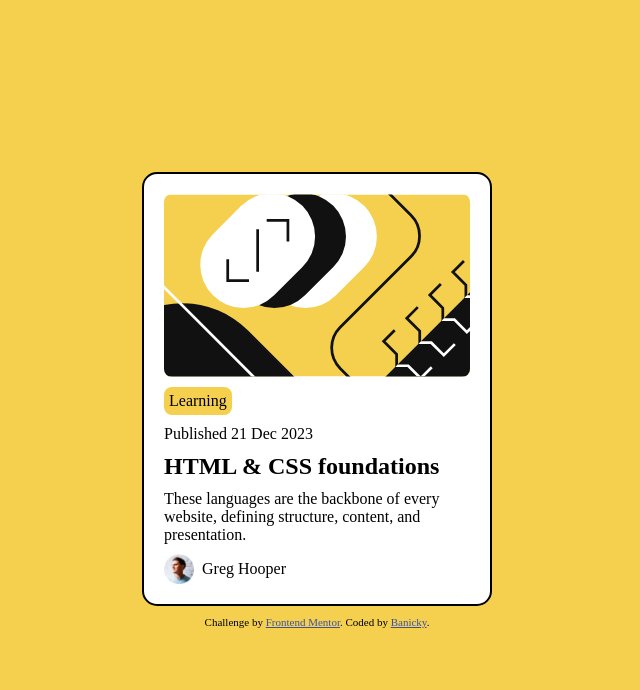
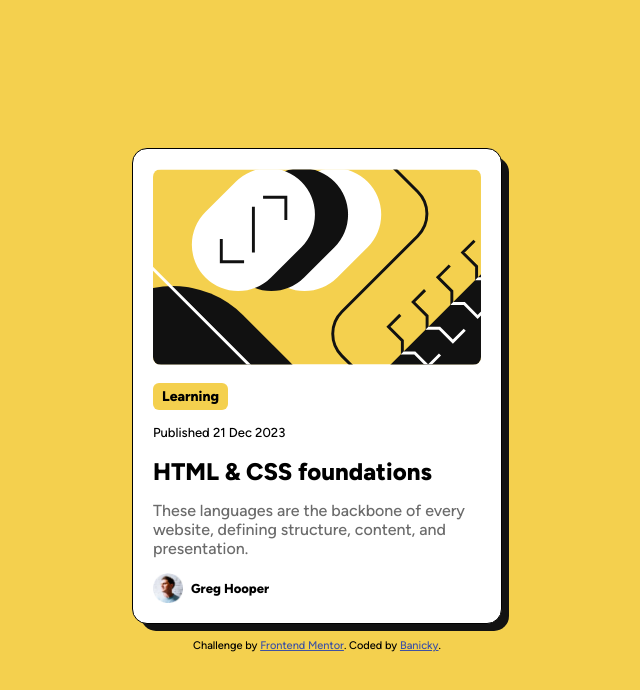
Before and after one commit to Banicky/Blog-Review-Card, a website built with Vite: page index.html in a window 1280 px wide. Shown: the whole page, without its empty margins (323-963 px from the left). Built offline with nearby package versions, Linux system fonts and the light colour scheme.

Commit message:
Finished design

```diff
--- a/index.html
+++ b/index.html
@@ -18,17 +18,21 @@
 
       <p class="learning_text">Learning</p>
 
-      <p>Published 21 Dec 2023</p>
+      <p class="publication_text">Published 21 Dec 2023</p>
 
       <h2>HTML & CSS foundations</h2>
 
-      <p>These languages are the backbone of every website, defining structure, content, and presentation.</p>
+      <p class="main_text">
+        These languages are the backbone of every website, defining structure, content, and presentation.
+      </p>
 
       <div class="greg_section">
         <img src="./assets/images/image-avatar.webp" alt="">
         <p>Greg Hooper</p>
       </div>
     </div>
+
+    <div class="shadow"></div>
   </div>
 
   <div class="attribution">
--- a/src/style.css
+++ b/src/style.css
@@ -7,6 +7,20 @@
   box-sizing: border-box;
 }
 
+@font-face {
+  font-family: 'NewFont';
+  src: url('../assets/fonts/static/Figtree-Medium.ttf');
+  font-weight: 500;
+  font-style: normal;
+}
+
+@font-face {
+  font-family: 'NewFont';
+  src: url('../assets/fonts/static/Figtree-ExtraBold.ttf');
+  font-weight: 800;
+  font-style: normal;
+}
+
 body {
   background-color: hsl(47, 88%, 63%);
   height: 100vh;
@@ -14,31 +28,47 @@ body {
   flex-direction: column;
   align-items: center;
   justify-content: center;
+  font-family: 'NewFont';
+  position: relative;
+  z-index: 0;
 }
 
 .outer_container {
-  width: 350px;
+  width: 370px;
   background-color: hsl(0, 0%, 100%);
-  border: 2px solid black;
+  border: 1.5px solid black;
   border-radius: 15px;
+  position: relative;
 }
 
 .inner_container {
   display: flex;
   flex-direction: column;
-  gap: 10px;
+  gap: 15px;
   margin: 20px;
 }
 
 .learning_text {
-  padding: 5px;
+  padding: 5px 9px;
   background-color: hsl(47, 88%, 63%);
   align-self: flex-start;
-  border-radius: 8px;
+  border-radius: 6px;
+  font-weight: 800;
+  font-size: 14px;
+  margin-top: 3px;
+}
+
+.publication_text {
+  font-size: 13px;
+  margin-bottom: 2px;
 }
 
 .main_picture {
   border-radius: 8px;
+}
+
+.main_text {
+  color: hsl(0, 0%, 42%);
 }
 
 .greg_section {
@@ -52,8 +82,24 @@ body {
   width: 30px;
 }
 
+.greg_section p {
+  font-weight: 800;
+  font-size: 13px;
+}
+
+.shadow {
+  position: absolute;
+  width: 100%;
+  height: 100%;
+  background-color: hsl(0, 0%, 7%);
+  border-radius: 15px;
+  top: 8px;
+  left: 8px;
+  z-index: -1;
+}
+
 .attribution {
-  margin-top: 10px;
+  margin-top: 15px;
   font-size: 11px; text-align: center;
 }
 
```
